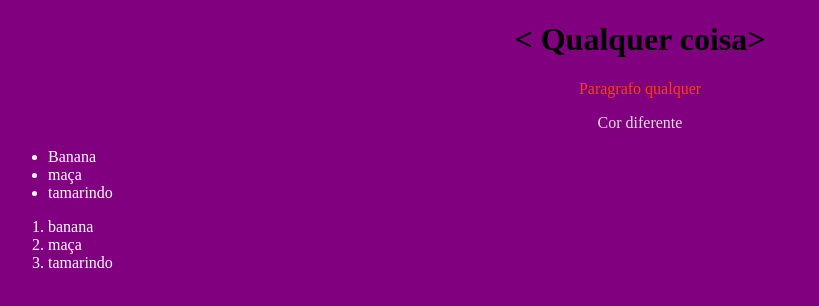
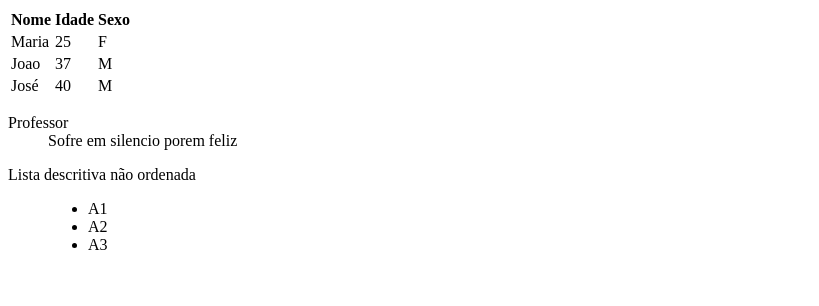
Before and after one commit to Renata15061984/AulaSenai, a plain HTML site: page aula.html in a window 1280 px wide. Shown: the whole page, without its empty margins (0-819 px from the left). Drawn offline with Linux system fonts and the light colour scheme.

Commit message:
Add files via upload

```diff
--- a/aula.html
+++ b/aula.html
@@ -1,40 +1,58 @@
 <!DOCTYPE html>
+<html>
 
-<html>
-    <head>
-        <head>
-            <title> Aula 01</title>
-            <style>
-                body{
-                    background-color:purple;
-                    text-align:center;
-                }
-                P{
-                    color: rgb(228, 221, 221);
-                }
-                li{
-                    color: white;
-                    text-align: left;
-                }
+<head>
+    <title> Tabela e Lista</title>
+</head>
 
-            </style>
-        </head>
-    </head>
+<body>
+    <table>
+        <thead>
+            <tr>
+                <th>Nome</th>
+                <th>Idade</th>
+                <th>Sexo</th>
+            </tr>
+        </thead>
+        <tbody>
+            <tr>
+                <td>Maria</td>
+                <td>25</td>
+                <td>F</td>
+            </tr>
+            <tr>
+                <td>Joao</td>
+                <td>37</td>
+                <td>M</td>
+            </tr>
+            <tr>
+                <Td> José</Td>
+                <Td>40</Td>
+                <td> M</td>
+            </tr>
 
-    <body>
-        <h1>< Qualquer coisa></h1>
-        <p style="color: rgb(255, 64, 0);"> Paragrafo qualquer</p>
-        <p> Cor diferente</p>
-        <ul>
-            <li>Banana</li>
-            <li>maça</li>
-            <li>tamarindo</li>
-        </ul>
-        <ol>
-            <li>banana</li>
-            <li> maça</li>
-            <li> tamarindo</li>
+        </tbody>
+    </table>
+    <dl>
+        <dt>Professor</dt>
+        <dd>Sofre em silencio porem feliz</dd>
 
-        </ol>
-    </body>
+    </dl>
+</dl>
+<dt> Lista descritiva não ordenada</dt>
+<dd>
+    <ul>
+        <li>A1</li>
+        <li>A2</li>
+        <li>A3</li>
+    </ul>
+
+    </ul>
+</dd>
+
+
+
+
+
+</body>
 </html>
--- /dev/null
+++ b/estilo.css
@@ -0,0 +1,32 @@
+
+@import url('https://fonts.googleapis.com/css2?family=Bungee+Spice&display=swap');
+*{
+    font-family:"Bungee Spice", sans-serif;
+}
+
+header{
+    background-color: #d152f3;
+    color:white;
+    text-align: center;
+
+}
+.li-navbar{
+    list-style: none;
+    display: inline-block;
+    text-align:center;
+}
+.li-navbar:hover{
+    color: rgb(77, 255, 0);
+    font-size:24px;
+}
+
+.introducao{
+    background-color: black;
+    color: white;
+}
+
+.descricao{
+    background-color: black;
+    color: white;
+
+}
```
Also changed, not shown: outro.html (added, +66 -0 lines).
